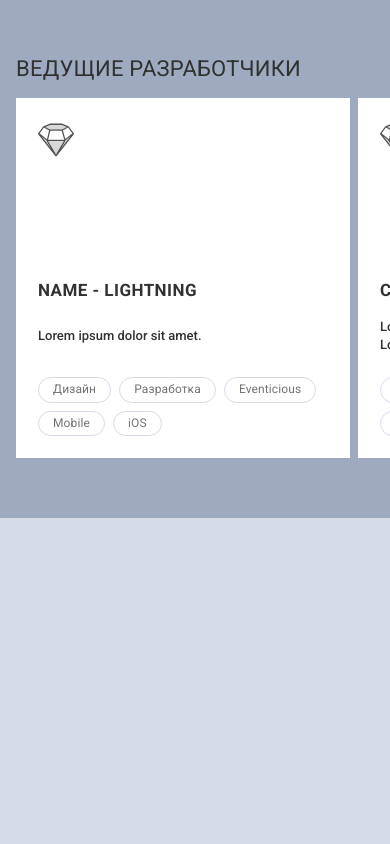
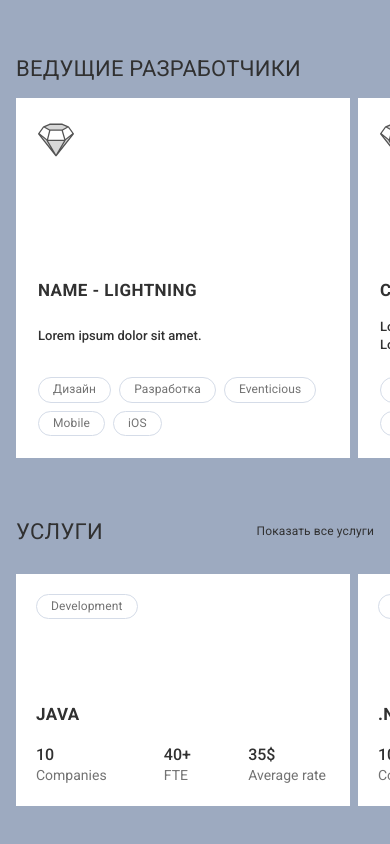
Before and after one commit to KazimirS46/it-portal2, a Next.js app: page / in a window 390 px wide. Shown: the part 4967-5811 px from the top of the page. Before the commit the page ends 5485 px from the top, so only its background shows below. Built offline with nearby package versions, Linux system fonts and the light colour scheme.

Commit message:
Configured the Services section

```diff
--- a/app/page.tsx
+++ b/app/page.tsx
@@ -13,7 +13,7 @@ export default function Home() {
       <News />
       <SolutionsMain />
       <DeveloperSection />
-      {/* <ServicesSection /> */}
+      <ServicesSection />
       {/* <EventsSection /> */}
       {/* <ProjectsSection /> */}
     </>
--- a/components/ServicesSection/Slide/index.module.css
+++ b/components/ServicesSection/Slide/index.module.css
@@ -67,3 +67,17 @@
   line-height: 140%;
   color: var(--desc-text-color2);
 }
+
+@media (max-width: 425px) {
+  .slide {
+    width: 100%;
+    padding: 1.25rem;
+    padding-right: 1.5rem;
+  }
+
+  .slide h3 {
+    font-size: 17px;
+    line-height: 140%;
+    letter-spacing: 0.425px;
+  }
+}
--- a/components/ServicesSection/Slider/index.tsx
+++ b/components/ServicesSection/Slider/index.tsx
@@ -4,15 +4,17 @@ import { Swiper, SwiperSlide } from 'swiper/react';
 import 'swiper/css';
 import { Service } from '@/types/types';
 import Slide from '../Slide';
+import { useResize } from '@/hooks/useResize';
 
 interface IProps {
   services: Service[];
 }
 
 export default function ServicesSlider({ services }: IProps) {
+  const perView: number = useResize() ? 1 : 4;
   return (
     <>
-      <Swiper slidesPerView={4} spaceBetween={8}>
+      <Swiper slidesPerView={perView} spaceBetween={8}>
         {services.map((service) => (
           <SwiperSlide key={service.id}>{<Slide data={service} />}</SwiperSlide>
         ))}
--- a/components/ServicesSection/index.module.css
+++ b/components/ServicesSection/index.module.css
@@ -34,3 +34,26 @@
   line-height: 130%;
   letter-spacing: 0.12px;
 }
+
+@media (max-width: 425px) {
+  .wrapper {
+    width: 100vw;
+    padding: 0;
+    padding-bottom: 60px;
+    overflow: hidden;
+  }
+
+  .container {
+    padding: 0 1rem;
+  }
+
+  .head h2 {
+    font-size: 22px;
+    line-height: 125%;
+    letter-spacing: 0.3px;
+  }
+
+  .sliderContainer {
+    width: 93.295%;
+  }
+}
--- a/components/ServicesSection/index.tsx
+++ b/components/ServicesSection/index.tsx
@@ -13,8 +13,9 @@ export default function ServicesSection() {
 
             <Link href='/services'>Показать все услуги</Link>
           </div>
-
-          <ServicesSlider services={servicesList} />
+          <div className={styles.sliderContainer}>
+            <ServicesSlider services={servicesList} />
+          </div>
         </div>
       </div>
     </section>
```
